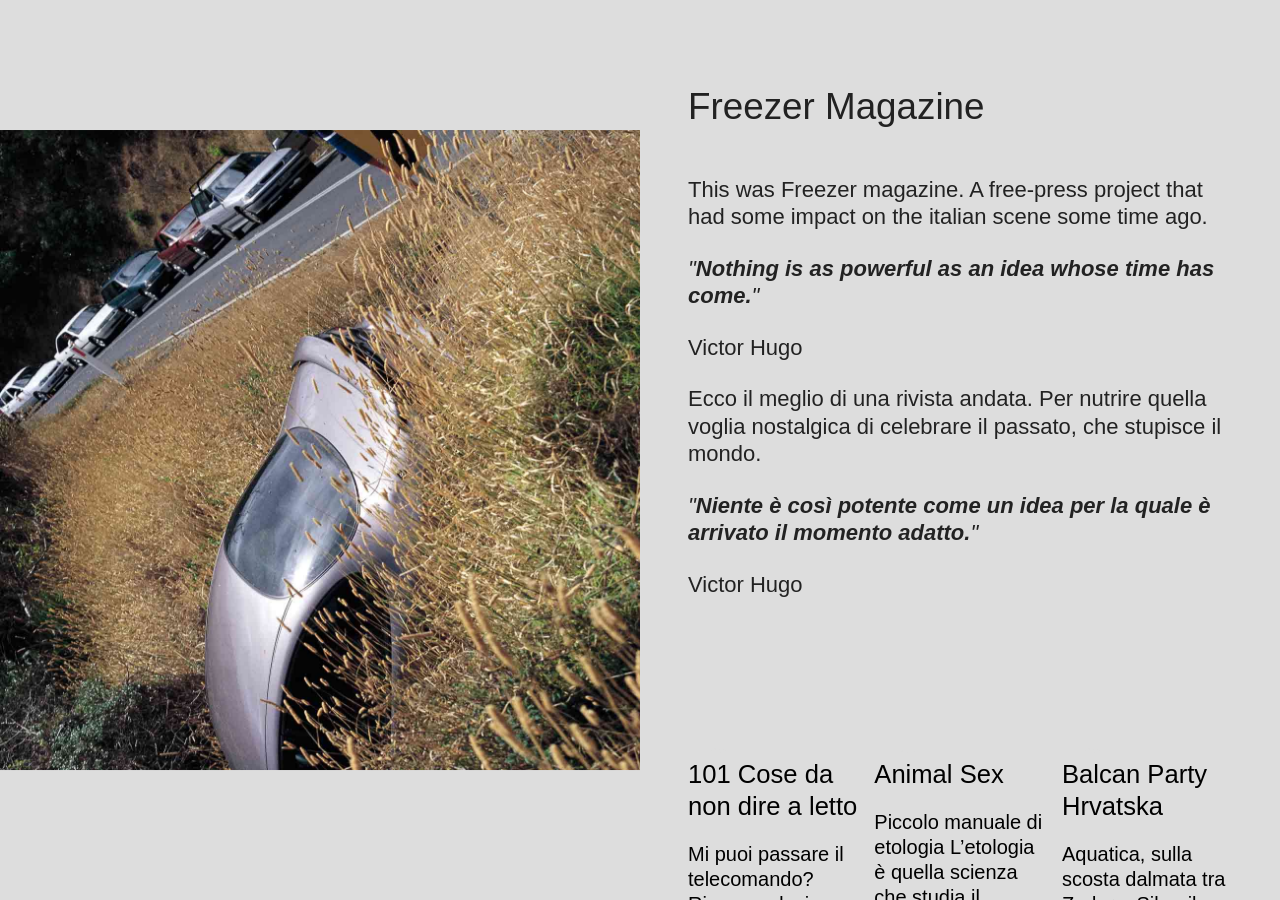
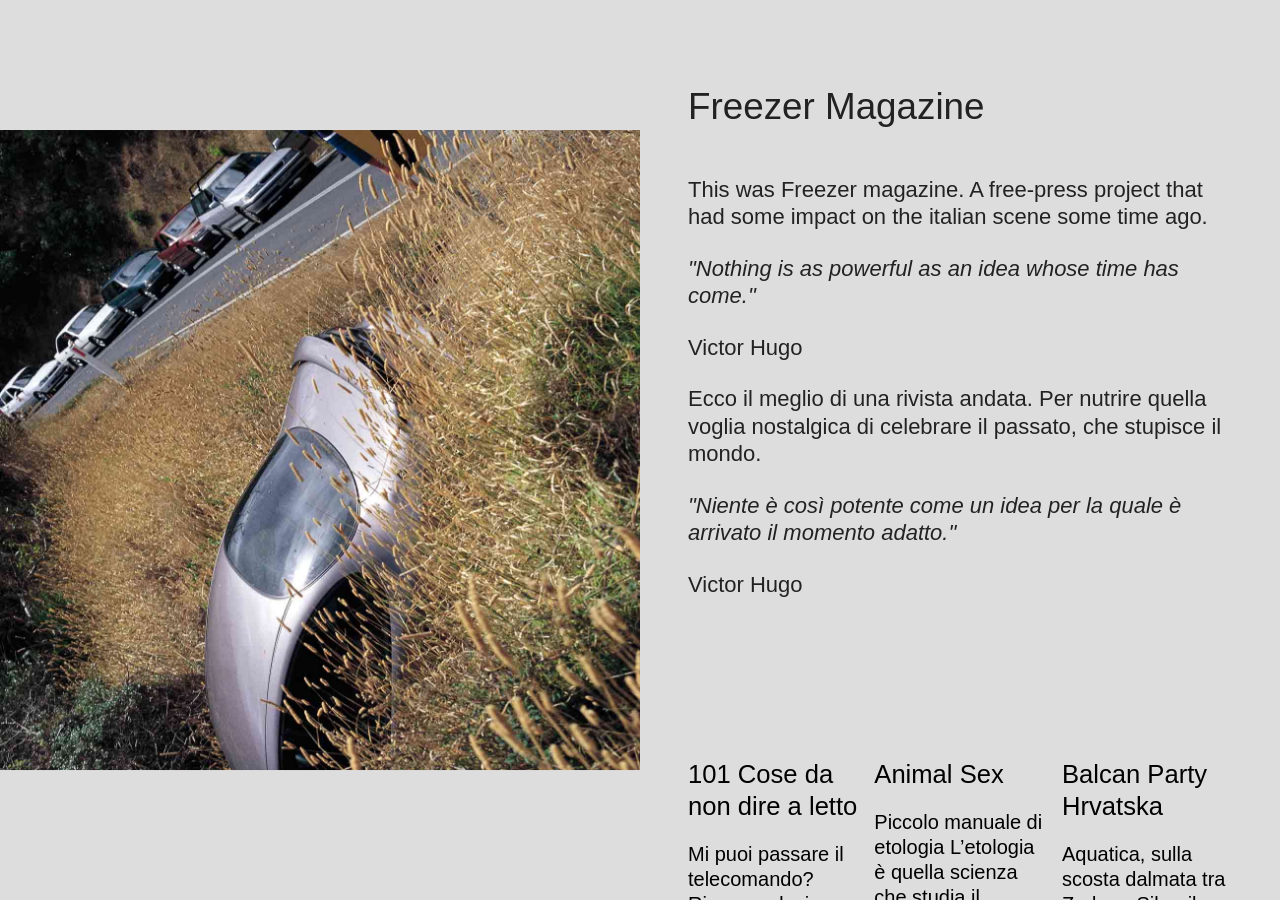
Before and after one commit to junglesta/freezer, a Jekyll site: the page built from index.md, in a window 1280 px wide and 900 px high, scrolled down 622 px. Built offline with Jekyll 4.4.1, drawn with Linux system fonts in a browser that asks for light colours; our own code applies the rules of GitHub Pages for plain Markdown files.

Commit message:
lighter bold

```diff
--- a/assets/css/main.css
+++ b/assets/css/main.css
@@ -4,7 +4,7 @@ sitemap: false
 /*
 Freezer on Kirbies
 Author:; rokma
-version: 0.10.1
+version: 0.10.2
 
 
 /* Reset
@@ -110,6 +110,10 @@ body {
   line-height: 1.25;
   background: #ddd;
   color: #222;
+}
+
+strong {
+  font-weight: 500;
 }
 
 li em {
```
